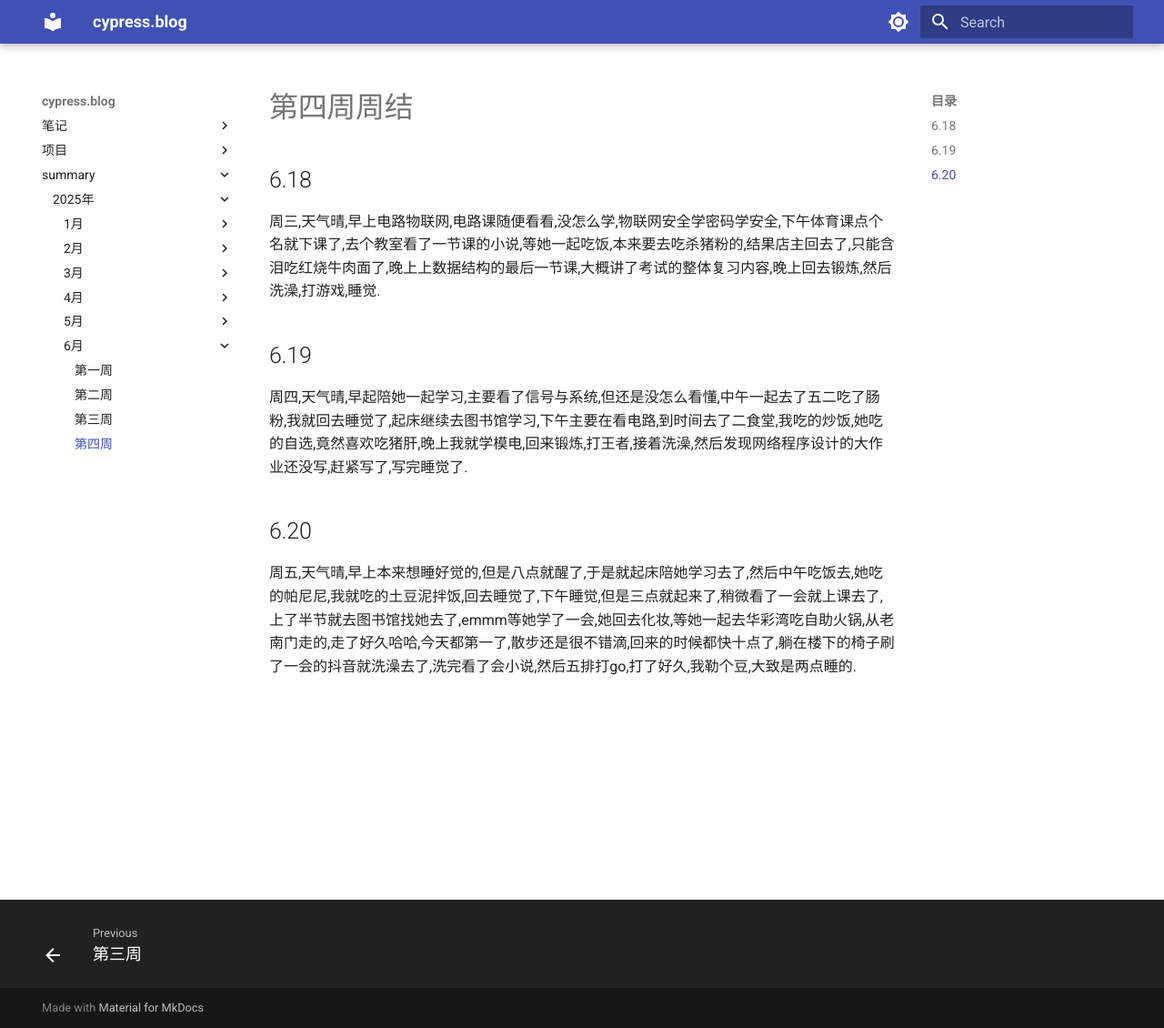
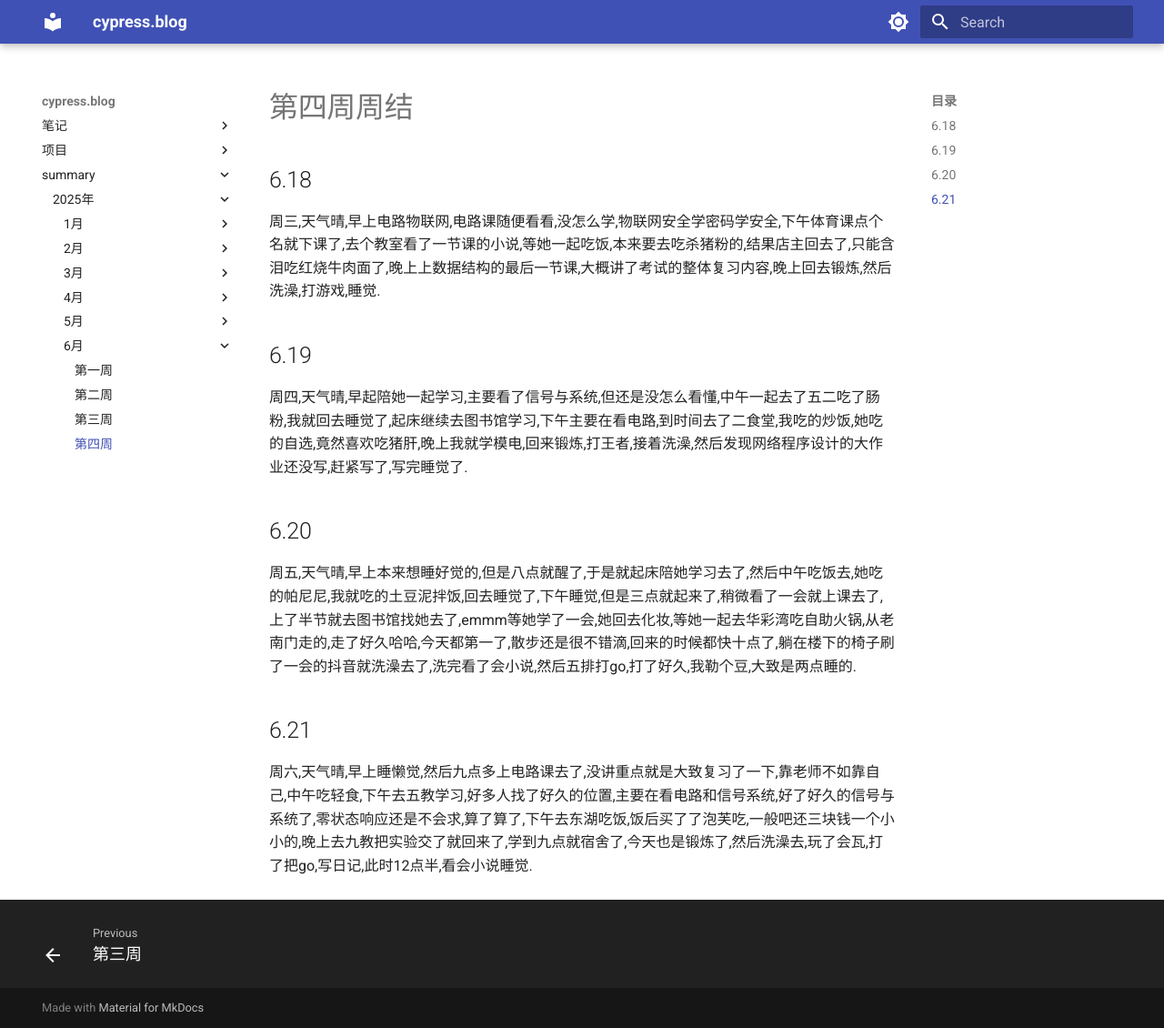
Before and after one commit to cyprer/blog0, an MkDocs documentation site: the page built from docs/summary/25year/6month/4week.md, in a window 1280 px wide and 1130 px high. Shown: the whole window at 91% size. Built offline with MkDocs 1.6.1 and Material for MkDocs 9.7.7, drawn with Linux system fonts in a browser that asks for light colours.

Commit message:
docs: 添加6月21日的周总结内容
在周总结文档中补充了6月21日的活动记录，包括当天的学习、饮食和娱乐情况

```diff
--- a/docs/summary/25year/6month/4week.md
+++ b/docs/summary/25year/6month/4week.md
@@ -6,3 +6,5 @@
   周四,天气晴,早起陪她一起学习,主要看了信号与系统,但还是没怎么看懂,中午一起去了五二吃了肠粉,我就回去睡觉了,起床继续去图书馆学习,下午主要在看电路,到时间去了二食堂,我吃的炒饭,她吃的自选,竟然喜欢吃猪肝,晚上我就学模电,回来锻炼,打王者,接着洗澡,然后发现网络程序设计的大作业还没写,赶紧写了,写完睡觉了.
 ## 6.20
   周五,天气晴,早上本来想睡好觉的,但是八点就醒了,于是就起床陪她学习去了,然后中午吃饭去,她吃的帕尼尼,我就吃的土豆泥拌饭,回去睡觉了,下午睡觉,但是三点就起来了,稍微看了一会就上课去了,上了半节就去图书馆找她去了,emmm等她学了一会,她回去化妆,等她一起去华彩湾吃自助火锅,从老南门走的,走了好久哈哈,今天都第一了,散步还是很不错滴,回来的时候都快十点了,躺在楼下的椅子刷了一会的抖音就洗澡去了,洗完看了会小说,然后五排打go,打了好久,我勒个豆,大致是两点睡的.
+## 6.21
+  周六,天气晴,早上睡懒觉,然后九点多上电路课去了,没讲重点就是大致复习了一下,靠老师不如靠自己,中午吃轻食,下午去五教学习,好多人找了好久的位置,主要在看电路和信号系统,好了好久的信号与系统了,零状态响应还是不会求,算了算了,下午去东湖吃饭,饭后买了了泡芙吃,一般吧还三块钱一个小小的,晚上去九教把实验交了就回来了,学到九点就宿舍了,今天也是锻炼了,然后洗澡去,玩了会瓦,打了把go,写日记,此时12点半,看会小说睡觉.
```
